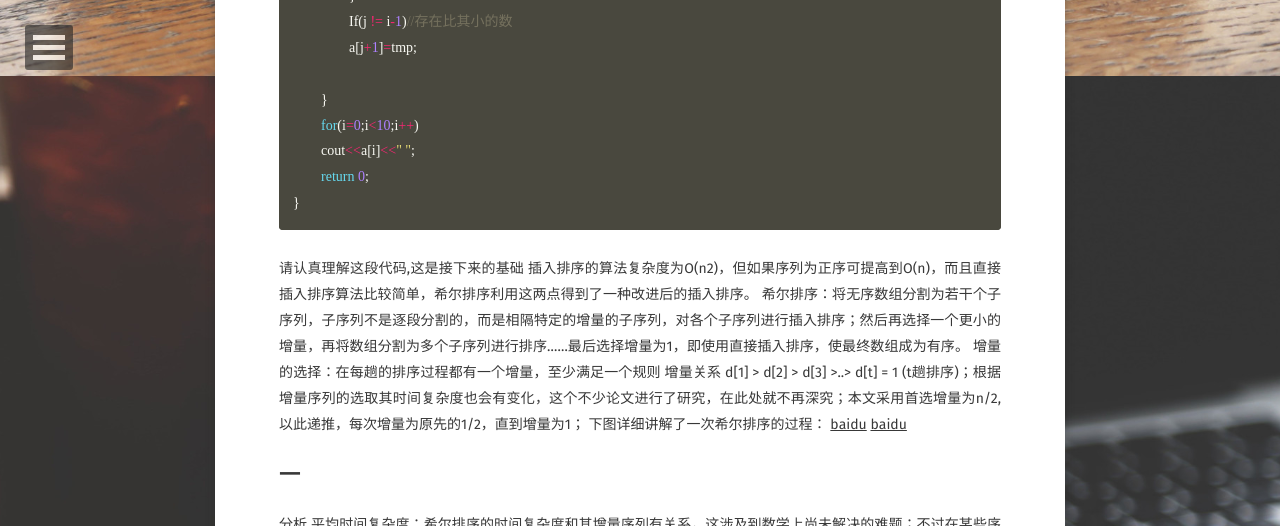
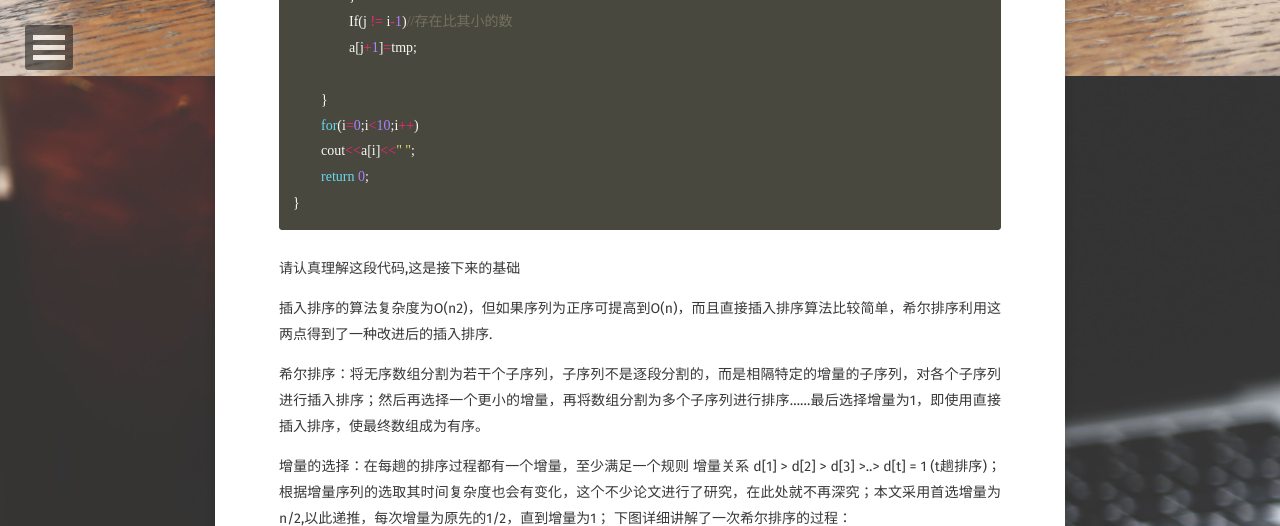
Before and after one commit to Lavinci/lavinci.github.io, a Jekyll site: the page built from _posts/2017-5-8-Algo-sort1.md, in a window 1280 px wide and 1400 px high, scrolled down 824 px. Shown: the top 526 px of the window. Built offline with Jekyll 4.4.1, drawn with Linux system fonts in a browser that asks for light colours; some web fonts are replaced; comment, search, counter and statistics services are not loaded; some of the changed text lies outside the part shown; grey boxes are pictures that could not be loaded.

Commit message:
modify content of bref1

````diff
--- a/_posts/2017-5-8-Algo-sort1.md
+++ b/_posts/2017-5-8-Algo-sort1.md
@@ -33,17 +33,21 @@
 }
 ```
 请认真理解这段代码,这是接下来的基础
-插入排序的算法复杂度为O(n2)，但如果序列为正序可提高到O(n)，而且直接插入排序算法比较简单，希尔排序利用这两点得到了一种改进后的插入排序。
+
+插入排序的算法复杂度为O(n2)，但如果序列为正序可提高到O(n)，而且直接插入排序算法比较简单，希尔排序利用这两点得到了一种改进后的插入排序.
+
 希尔排序：将无序数组分割为若干个子序列，子序列不是逐段分割的，而是相隔特定的增量的子序列，对各个子序列进行插入排序；然后再选择一个更小的增量，再将数组分割为多个子序列进行排序......最后选择增量为1，即使用直接插入排序，使最终数组成为有序。
+
 增量的选择：在每趟的排序过程都有一个增量，至少满足一个规则 增量关系 d[1] > d[2] > d[3] >..> d[t] = 1 (t趟排序)；根据增量序列的选取其时间复杂度也会有变化，这个不少论文进行了研究，在此处就不再深究；本文采用首选增量为n/2,以此递推，每次增量为原先的1/2，直到增量为1；
 下图详细讲解了一次希尔排序的过程：
-[baidu]()
-[baidu]()
 
+![pc1](https://raw.githubusercontent.com/Lavinci/PicOnNet/master/article/wechat/AlgoShellSort1.png)
+![pc2](https://raw.githubusercontent.com/Lavinci/PicOnNet/master/article/wechat/AlgoShellSort2.png)
 
-## 一
+## 一:
 
-分析
+###分析:
+
 平均时间复杂度：希尔排序的时间复杂度和其增量序列有关系，这涉及到数学上尚未解决的难题；不过在某些序列中复杂度可以为O(n1.3);
 空间复杂度：O(1)
 稳定性：不稳定
````
